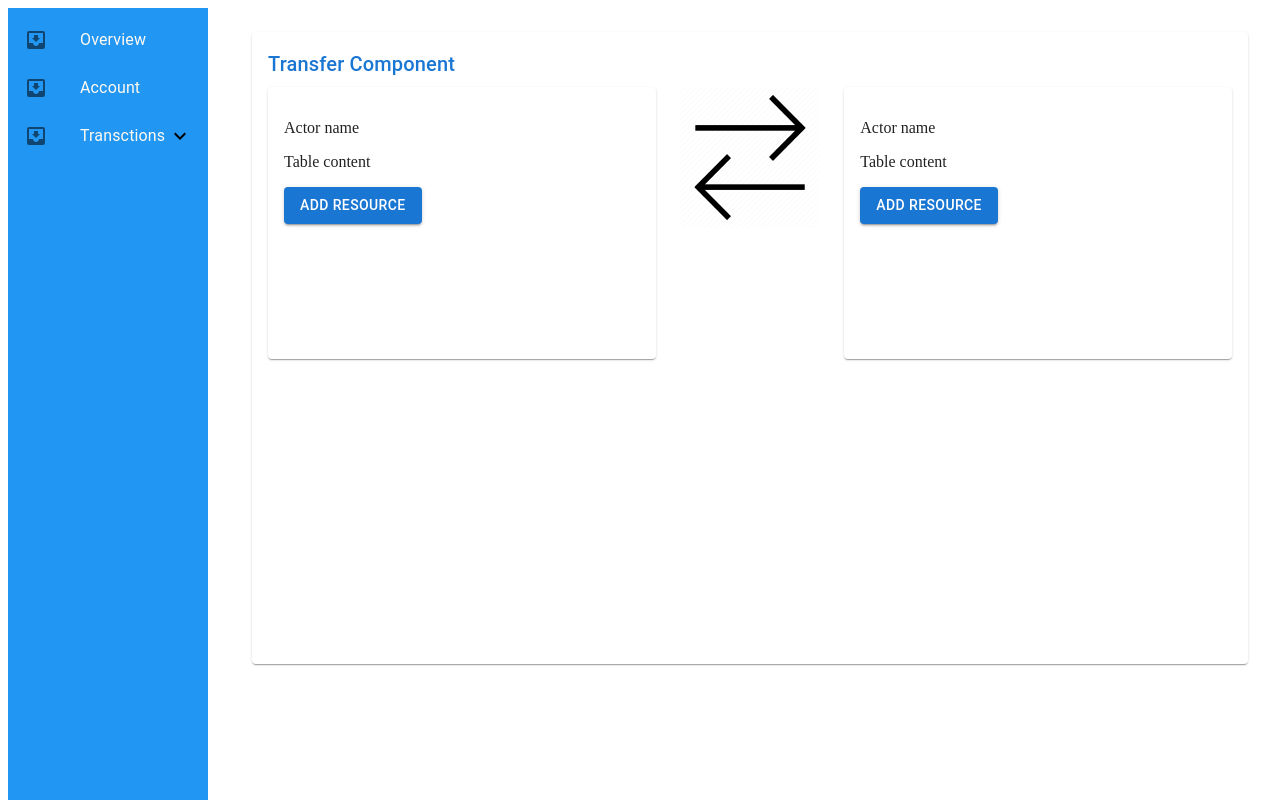
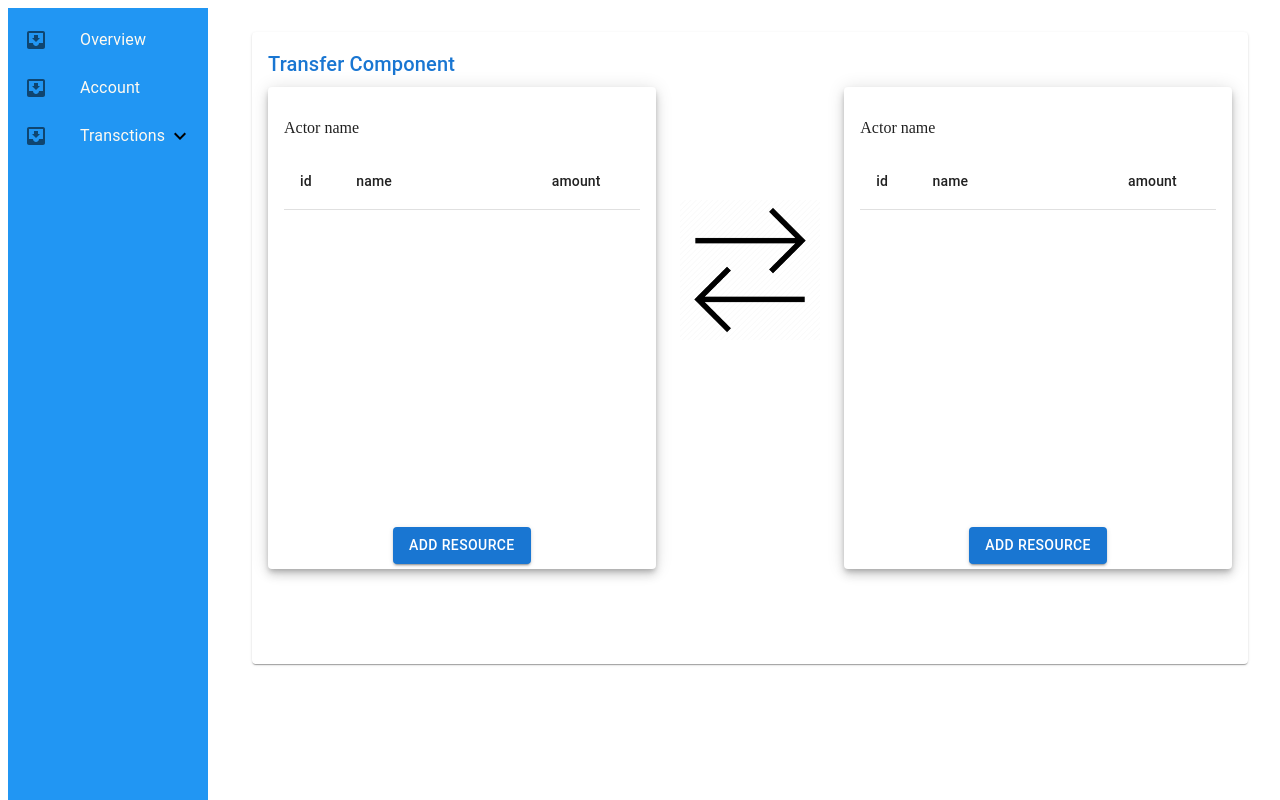
Before and after one commit to MASTER-THESIS-TRA/Master-Project, a React (Create React App) app in the folder Java API/TRA Project/TRA-Project/react-web-app/: page /transfer in a window 1280 px wide. Both pictures are taken after a click on the button "CLICK TO LOGIN". Built offline with nearby package versions, Linux system fonts and the light colour scheme.

Commit message:
Changed layout and functionality of Transfer component

```diff
--- a/Java API/TRA Project/TRA-Project/react-web-app/src/components/Modals/ResourceModal.js
+++ b/Java API/TRA Project/TRA-Project/react-web-app/src/components/Modals/ResourceModal.js
@@ -3,10 +3,9 @@ import Box from '@mui/material/Box';
 import Button from '@mui/material/Button';
 import Typography from '@mui/material/Typography';
 import Modal from '@mui/material/Modal';
-import {Paper, TextField} from "@mui/material";
+import {FormControl, Paper, TextField} from "@mui/material";
 import Grid from "@mui/material/Grid";
-import {AgentBox} from "../transfer.tmp/AgentBox";
-import {ExchangeLogo} from "../Transfer/ExchangeLogo";
+import {useCallback, useState} from "react";
 
 const style = {
     position: 'absolute',
@@ -20,7 +19,30 @@ const style = {
     p: 4,
 };
 
+const initialState = {
+    name: null,
+    amount: NaN
+}
+
 export const ResourceModal = (props) => {
+    const[data, setData] = useState(initialState)
+
+    const onSubmit = (event) => {
+        event.preventDefault();
+        props.addResource(data);
+        props.isClosed();
+        setData(initialState);
+    }
+
+    const onNameChange = (e) => {
+        setData((prevState) => ({ ...prevState, name: e.target.value, amount: data.amount}));
+    }
+
+    const onAmountChange = (e) => {
+        setData((prevState) => ({ ...prevState, name: data.name, amount: parseInt(e.target.value)}));
+    }
+
+
     return (
         <div>
             <Modal
@@ -30,40 +52,41 @@ export const ResourceModal = (props) => {
                 aria-describedby="modal-modal-description"
             >
                 <Box
-                    component="form"
                     sx={style}
-                    noValidate
-                    autoComplete="off"
                 >
                     <Typography id="modal-modal-title" variant="h6" component="h2">
                         Add resource
                     </Typography>
+                    <form onSubmit={onSubmit}>
                         <div>
                             <Grid container spacing={3}>
                                 {/* Chart */}
                                 <Grid item xs={12} md={8} lg={6}>
                                     <TextField
-                                    required
+                                        required={true}
                                         id="outlined-required"
                                         label="Resource Name"
-                                    defaultValue=" "
+                                        onChange={(e) => onNameChange(e)}
                                     />
                                 </Grid>
                                 <Grid item md={8} lg={6}>
                                     <TextField
+                                        required={true}
                                         id="outlined-number-required"
                                         label="Amount"
                                         type="number"
+                                        onChange={(e) => onAmountChange(e)}
                                         InputLabelProps={{
                                             shrink: true,
                                         }}
                                     />
                                 </Grid>
                                 <Grid item xs={12} md={8} lg={12}>
-                                <Button variant="contained" onClick={props.isClosed}>Add Resource</Button>
+                                    <Button variant="contained" type="submit">Add Resource</Button>
                                 </Grid>
                             </Grid>
                         </div>
+                    </form>
                 </Box>
             </Modal>
         </div>
--- a/Java API/TRA Project/TRA-Project/react-web-app/src/components/Transfer/ExchangeLogo.js
+++ b/Java API/TRA Project/TRA-Project/react-web-app/src/components/Transfer/ExchangeLogo.js
@@ -2,6 +2,7 @@ import logo from '../../Resources/swap.png'
 import Container from "@mui/material/Container";
 
 const imgStyle = {
+    paddingTop: '80%',
     height: '100%',
     display: 'block',
     margin: 'auto',
--- a/Java API/TRA Project/TRA-Project/react-web-app/src/components/Transfer/ResourceList.js
+++ b/Java API/TRA Project/TRA-Project/react-web-app/src/components/Transfer/ResourceList.js
@@ -1,26 +1,112 @@
 import {ResourceModal} from "../Modals/ResourceModal";
-import React, {useState} from "react";
+import React, {useEffect, useState} from "react";
 import Button from "@mui/material/Button";
+import {CustomTable} from "../CustomTable";
+import List from "@mui/material/List";
+import {IconButton, ListItem, ListItemAvatar, ListItemText, TableCell} from "@mui/material";
+import Avatar from "@mui/material/Avatar";
+import DeleteIcon from '@mui/icons-material/Delete';
+import Grid from "@mui/material/Grid";
+import Box from "@mui/material/Box";
+import Table from "@mui/material/Table";
+import TableHead from "@mui/material/TableHead";
+import TableRow from "@mui/material/TableRow";
+import TableBody from "@mui/material/TableBody";
+import TableContainer from "@mui/material/TableContainer";
 
+
+
+const columns = [
+    { id: 'id', label: 'id'},
+    { id: 'name', label: 'name', minWidth: "120px"},
+    { id: 'amount', label: 'amount'},
+];
 
 export const ResourceList = () => {
     const[showModal, setShowModal] = useState(false);
+    const[resources, setResources] = useState([])
 
+    /*
+    useEffect(() => {
+        setResources(prevArray => [...prevArray, data])
+    }, []); */
 
     const toggleModal = () => {
         setShowModal(!showModal)
     }
 
-    const setResources = (resource) => {
-        this.setState({resources: resource})
+    const handleDelete = (id) => {
+        let filteredArray = resources.filter((resource) => resource.id !== id)
+        setResources(filteredArray)
     }
+
+    const addResource = (resource) => {
+        let maxId;
+        if(resource.name && resource.amount != null) {
+            if(resources.length < 1) {
+                maxId = 1;
+            } else {
+                maxId = Math.max.apply(Math, resources.map(function(elem) { return elem.id; })) +1
+                //maxId = (resources.find(elem => Math.max(elem.id))).id + 1;
+            }
+        } else {
+            alert("Error adding to array");
+        }
+        resource = {id: maxId, name: resource.name, amount: resource.amount}
+        setResources((prevState => [...prevState, resource]))
+    }
+
+    const temp = {
+        name: "hello",
+        amount: 1
+    }
+
     return(
         <div>
+            <Box sx={{ width: '100%', height: 350, overflow: 'hidden' }}>
+                <TableContainer sx={{ maxHeight: 350 }}>
+                    <Table stickyHeader aria-label="sticky table">
+                        <TableHead>
+                            <TableRow>
+                                {columns.map((column) => (
+                                    <TableCell
+                                        key={column.id}
+                                        align={column.align}
+                                        style={{ minWidth: column.minWidth }}
+                                    >
+                                        {column.label}
+                                    </TableCell>
+                                ))}
+                            </TableRow>
+                        </TableHead>
+                        <TableBody>
+                            {resources.map((elem) =>
+                                <TableRow
+                                    key={elem.id}
+                                    sx={{ '&:last-child td, &:last-child th': { border: 0 }}}>
+                                    <TableCell component="th" scope="row">
+                                        {elem.id}
+                                    </TableCell>
+                                    <TableCell>
+                                        {elem.name}
+                                    </TableCell>
+                                    <TableCell>
+                                        {elem.amount}
+                                    </TableCell>
+                                </TableRow>
+                            )}
+                        </TableBody>
+                    </Table>
+                </TableContainer>
+
+            </Box>
             <div>
-                <p>Table content</p>
+                <Box margin={3} textAlign='center'>
+                    <Button variant="contained" onClick={toggleModal}>Add Resource</Button>
+                </Box>
             </div>
-            <Button variant="contained" onClick={toggleModal}>Add Resource</Button>
-            <ResourceModal isOpen={showModal} isClosed={toggleModal}/>
+
+            <ResourceModal isOpen={showModal} isClosed={toggleModal} addResource={addResource}/>
         </div>
     )
 }
--- a/Java API/TRA Project/TRA-Project/react-web-app/src/components/Transfer/Transfer.js
+++ b/Java API/TRA Project/TRA-Project/react-web-app/src/components/Transfer/Transfer.js
@@ -16,11 +16,12 @@ export class Transfer extends React.Component {
                     {/* Chart */}
                     <Grid item xs={12} md={8} lg={5}>
                         <Paper
+                            elevation={6}
                             sx={{
                                 p: 2,
                                 display: 'flex',
                                 flexDirection: 'column',
-                                height: 240,
+                                height: 450,
                             }}
                         >
                             <AgentBox />
@@ -31,11 +32,12 @@ export class Transfer extends React.Component {
                     </Grid>
                     <Grid item xs={12} md={8} lg={5}>
                         <Paper
+                            elevation={6}
                             sx={{
                                 p: 2,
                                 display: 'flex',
                                 flexDirection: 'column',
-                                height: 240,
+                                height: 450,
                             }}
                         >
                             <AgentBox />
```
Lines whose indentation alone changed are shown as unchanged.
